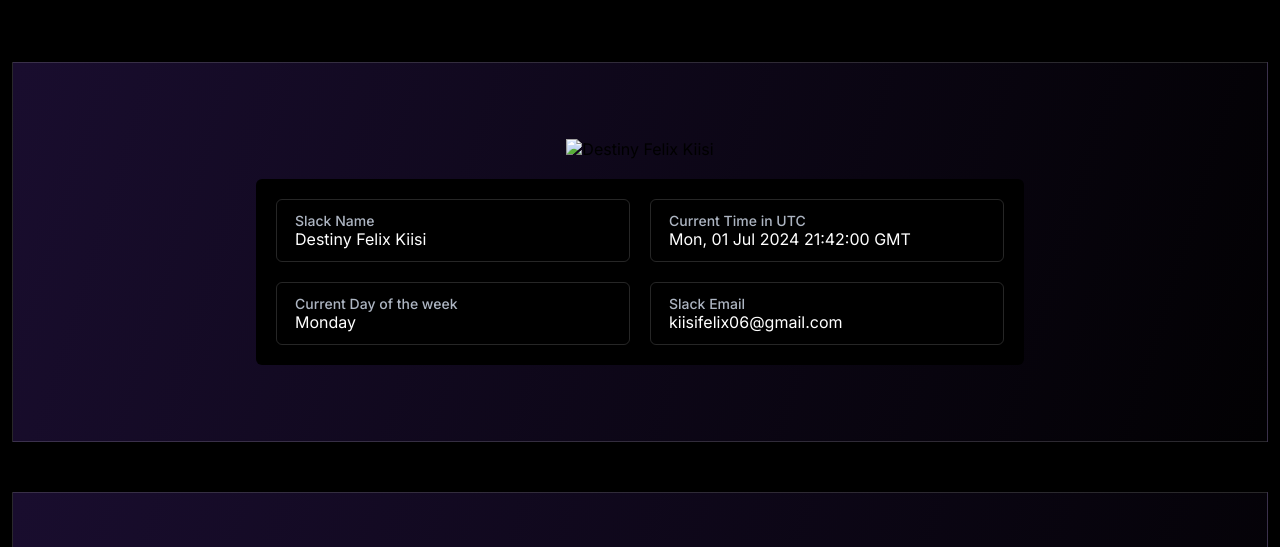
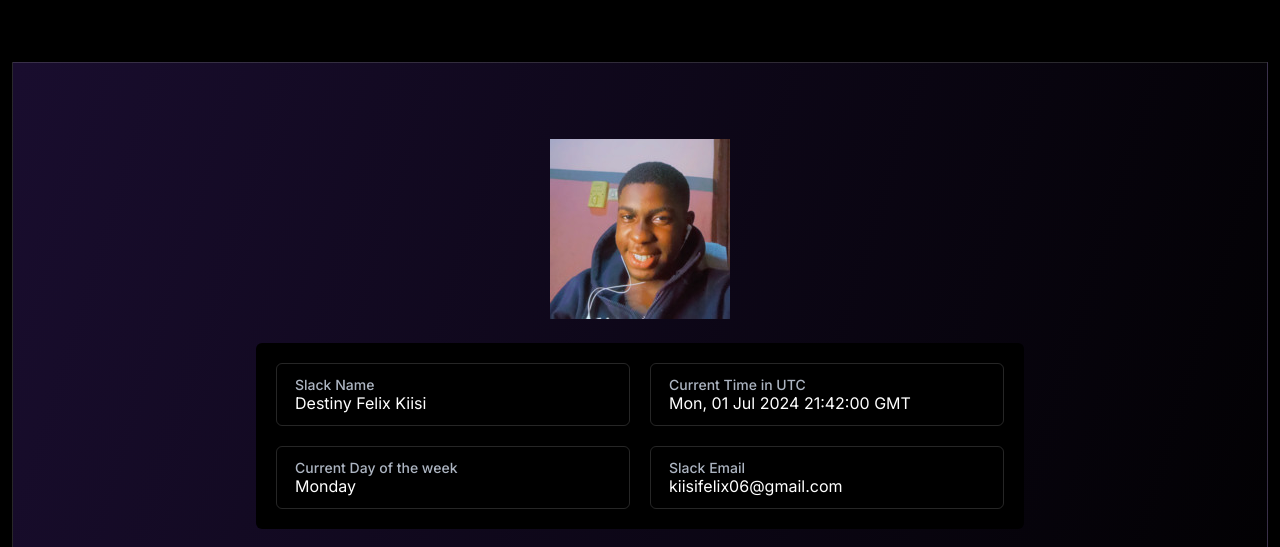
Before and after one commit to kiisi/hng-internship-stage-one-task, a plain HTML site: page index.html in a window 1280 px wide. Shown: the part 48-595 px from the top of the page. Drawn offline with Linux system fonts and the light colour scheme; the site is published under a folder, as on GitHub Pages, so addresses that start at the root find nothing.

Commit message:
fix/ image not showing in production

```diff
--- a/index.html
+++ b/index.html
@@ -30,7 +30,7 @@
     <div class="container">
       <section class="section__profile box">
         <figure>
-          <img src="/images/kiisi-pics.jpg" alt="Destiny Felix Kiisi" />
+          <img src="./images/kiisi-pics.jpg" alt="Destiny Felix Kiisi" />
         </figure>
         <div class="section__profile--info">
           <div>
```
